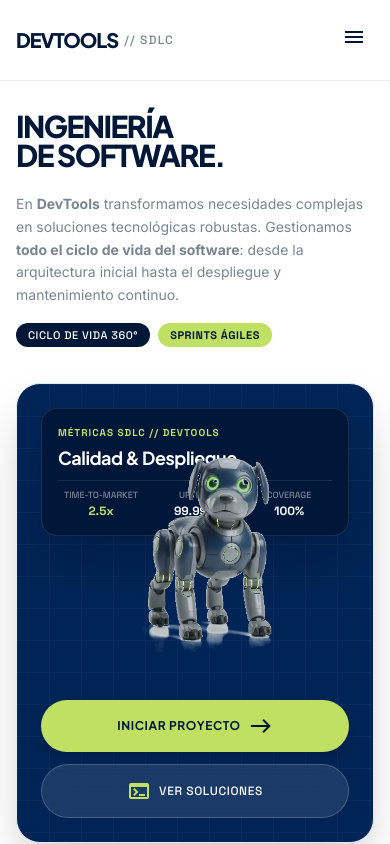
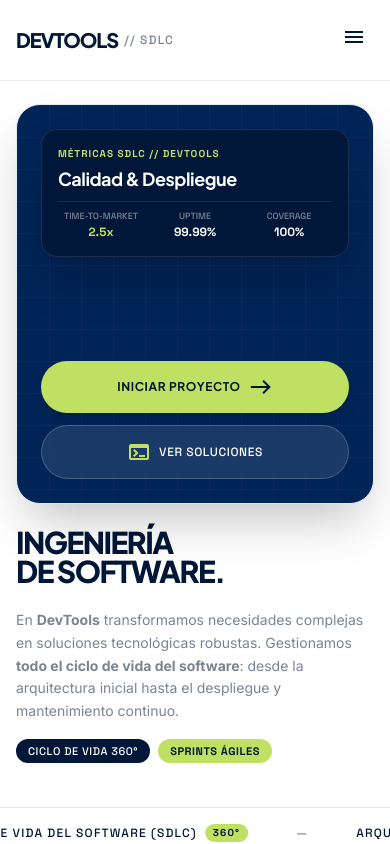
Before and after one commit to Daniielmayo/devtools, a Next.js app: page / in a window 390 px wide. Shown: the top 844 px of the page. Built offline with nearby package versions, Linux system fonts and the light colour scheme.

Commit message:
fix(mobile): place hero visual card first on mobile and render dog behind text with soft opacity on mobile scroll

```diff
--- a/components/HeroSection.tsx
+++ b/components/HeroSection.tsx
@@ -1,34 +1,8 @@
 export default function HeroSection() {
   return (
-    <section className="max-w-[1240px] mx-auto px-4 sm:px-6 pt-8 sm:pt-16 pb-10 sm:pb-12">
-      {/* Top Row: Titular monumental + Subtítulo */}
-      <div className="grid grid-cols-1 lg:grid-cols-12 gap-6 sm:gap-8 items-end mb-8 sm:mb-12">
-        <div className="lg:col-span-8">
-          <h1 className="font-display font-extrabold text-3xl sm:text-6xl lg:text-[90px] leading-[0.95] sm:leading-[0.92] tracking-tighter uppercase text-brand-navy">
-            INGENIERÍA <br />
-            DE SOFTWARE.
-          </h1>
-        </div>
-        <div className="lg:col-span-4 pb-1 sm:pb-2">
-          <p className="text-brand-slate text-sm sm:text-lg leading-relaxed">
-            En <strong>DevTools</strong> transformamos necesidades complejas en
-            soluciones tecnológicas robustas. Gestionamos{" "}
-            <strong>todo el ciclo de vida del software</strong>: desde la
-            arquitectura inicial hasta el despliegue y mantenimiento continuo.
-          </p>
-          <div className="mt-4 flex flex-wrap items-center gap-2">
-            <span className="inline-block px-3 py-1 rounded-full bg-brand-navy text-white font-mono text-[11px] sm:text-xs uppercase font-medium tracking-wider">
-              Ciclo de Vida 360°
-            </span>
-            <span className="inline-block px-3 py-1 rounded-full bg-brand-lime text-brand-navy font-mono text-[11px] sm:text-xs uppercase font-bold tracking-wider">
-              Sprints Ágiles
-            </span>
-          </div>
-        </div>
-      </div>
-
-      {/* Hero Visual Card */}
-      <div className="relative w-full min-h-[460px] sm:h-[480px] lg:h-[520px] rounded-[24px] sm:rounded-[28px] overflow-hidden bg-brand-deep shadow-2xl border border-brand-border p-6 sm:p-8 flex flex-col justify-between">
+    <section className="max-w-[1240px] mx-auto px-4 sm:px-6 pt-6 sm:pt-16 pb-10 sm:pb-12 flex flex-col gap-6 sm:gap-8">
+      {/* Hero Visual Card: 1st on mobile, 2nd on desktop */}
+      <div className="order-1 lg:order-2 relative w-full min-h-[400px] sm:h-[480px] lg:h-[520px] rounded-[24px] sm:rounded-[28px] overflow-hidden bg-brand-deep shadow-2xl border border-brand-border p-6 sm:p-8 flex flex-col justify-between">
         {/* Background Overlay */}
         <div className="absolute inset-0 bg-[radial-gradient(ellipse_at_top_right,_var(--tw-gradient-stops))] from-blue-900/40 via-brand-deep to-brand-navy pointer-events-none"></div>
         <div className="absolute inset-0 bg-[linear-gradient(to_right,#ffffff08_1px,transparent_1px),linear-gradient(to_bottom,#ffffff08_1px,transparent_1px)] bg-[size:32px_32px] pointer-events-none"></div>
@@ -79,6 +53,32 @@
           </a>
         </div>
       </div>
+
+      {/* Top Row: Titular monumental + Subtítulo: 2nd on mobile, 1st on desktop */}
+      <div className="order-2 lg:order-1 grid grid-cols-1 lg:grid-cols-12 gap-6 sm:gap-8 items-end">
+        <div className="lg:col-span-8">
+          <h1 className="font-display font-extrabold text-3xl sm:text-6xl lg:text-[90px] leading-[0.95] sm:leading-[0.92] tracking-tighter uppercase text-brand-navy">
+            INGENIERÍA <br />
+            DE SOFTWARE.
+          </h1>
+        </div>
+        <div className="lg:col-span-4 pb-1 sm:pb-2">
+          <p className="text-brand-slate text-sm sm:text-lg leading-relaxed">
+            En <strong>DevTools</strong> transformamos necesidades complejas en
+            soluciones tecnológicas robustas. Gestionamos{" "}
+            <strong>todo el ciclo de vida del software</strong>: desde la
+            arquitectura inicial hasta el despliegue y mantenimiento continuo.
+          </p>
+          <div className="mt-4 flex flex-wrap items-center gap-2">
+            <span className="inline-block px-3 py-1 rounded-full bg-brand-navy text-white font-mono text-[11px] sm:text-xs uppercase font-medium tracking-wider">
+              Ciclo de Vida 360°
+            </span>
+            <span className="inline-block px-3 py-1 rounded-full bg-brand-lime text-brand-navy font-mono text-[11px] sm:text-xs uppercase font-bold tracking-wider">
+              Sprints Ágiles
+            </span>
+          </div>
+        </div>
+      </div>
     </section>
   );
 }
--- a/components/ScrollCanvasSequence.tsx
+++ b/components/ScrollCanvasSequence.tsx
@@ -155,23 +155,24 @@
         const isMobile = canvasWidth < 640;
         const imgAspect = img.width / img.height;
 
-        // 1. Initial State at progress = 0 (Shifted +60px right in Hero, larger size)
-        const startDrawHeight = isMobile ? 220 : Math.min(canvasHeight * 0.42, 380);
+        // 1. Initial State at progress = 0 (Aligned with top Hero Card on mobile, centered right on desktop)
+        const startDrawHeight = isMobile ? 210 : Math.min(canvasHeight * 0.42, 380);
         const startDrawWidth = startDrawHeight * imgAspect;
-        const startX = (canvasWidth - startDrawWidth) / 2 + (isMobile ? 25 : 60);
-        const startY = (canvasHeight - startDrawHeight) / 2 + (isMobile ? 40 : 110);
+        const startX = (canvasWidth - startDrawWidth) / 2 + (isMobile ? 0 : 60);
+        const startY = isMobile
+          ? 140
+          : (canvasHeight - startDrawHeight) / 2 + 110;
 
-        // 2. Final State when scrolling out of Hero (Shifted further right to the screen edge)
-        const endDrawHeight = isMobile ? 160 : Math.min(canvasHeight * 0.28, 250);
+        // 2. Final State when scrolling out of Hero
+        const endDrawHeight = isMobile ? 150 : Math.min(canvasHeight * 0.28, 250);
         const endDrawWidth = endDrawHeight * imgAspect;
         // Negative padding compensates for transparent frame margins, placing the dog right at the screen edge
-        const paddingRight = isMobile ? -25 : -90;
+        const paddingRight = isMobile ? -20 : -90;
         const paddingBottom = isMobile ? 10 : 20;
         const endX = canvasWidth - endDrawWidth - paddingRight;
         const endY = canvasHeight - endDrawHeight - paddingBottom;
 
         // Smooth position & scale interpolation based on scroll progress
-        // Easing curve for swift, fluid transition out of the hero section
         const transitionProgress = Math.min(1, Math.max(0, scrollProgress * 3.5)); // Rapid transition to right edge on hero scroll
         const easeProgress = 1 - Math.pow(1 - transitionProgress, 3); // Cubic ease-out
 
@@ -179,6 +180,13 @@
         const drawWidth = drawHeight * imgAspect;
         const offsetX = startX + (endX - startX) * easeProgress;
         const offsetY = startY + (endY - startY) * easeProgress;
+
+        // Mobile UX: Reduce opacity when leaving Hero so it stays softly in background behind text
+        if (isMobile) {
+          ctx.globalAlpha = Math.max(0.35, 1.0 - easeProgress * 0.65);
+        } else {
+          ctx.globalAlpha = 1.0;
+        }
 
         ctx.drawImage(img, offsetX, offsetY, drawWidth, drawHeight);
       }
@@ -212,7 +220,7 @@
       ref={containerRef}
       className={`absolute inset-0 w-full pointer-events-none ${className}`}
     >
-      <div className="sticky top-0 left-0 w-full h-screen flex items-center justify-center overflow-hidden pointer-events-none z-20">
+      <div className="sticky top-0 left-0 w-full h-screen flex items-center justify-center overflow-hidden pointer-events-none z-0 sm:z-20">
         <canvas ref={canvasRef} className="block max-w-full max-h-full" />
       </div>
     </div>
```
